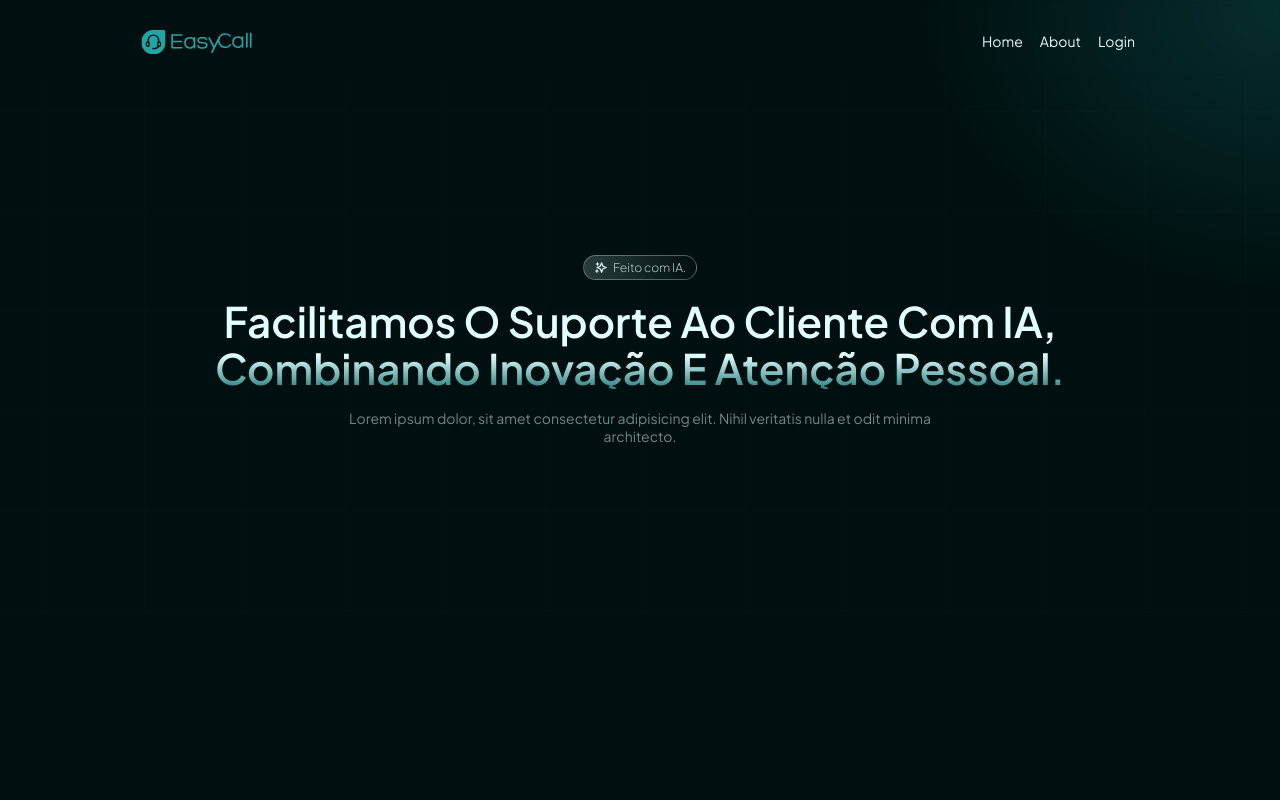
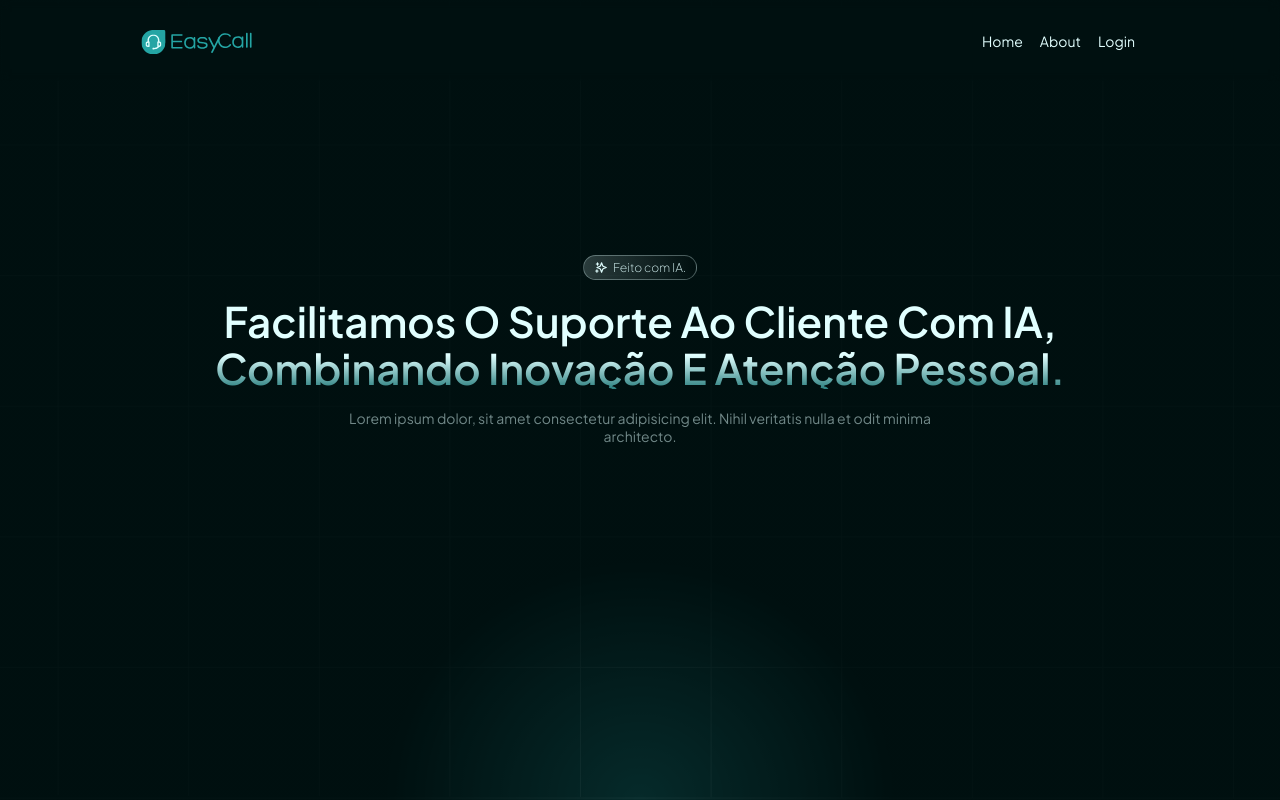
Before and after one commit to gabrielreis354/softtek-challenge, a React (Vite) app: page / in a window 1280 px wide. Built offline with nearby package versions, Linux system fonts and the light colour scheme.

Commit message:
adjusts in home

```diff
--- a/index.html
+++ b/index.html
@@ -2,9 +2,9 @@
 <html lang="pt-BR">
   <head>
     <meta charset="UTF-8" />
-    <link rel="icon" type="image/svg+xml" href="/vite.svg" />
+    <link rel="icon" type="image/svg+xml" href="./logo-1.ico" />
     <meta name="viewport" content="width=device-width, initial-scale=1.0" />
-    <title>Vite + React</title>
+    <title>EasyCall - suporte técnico facilitado</title>
   </head>
   <body>
     <div id="root"></div>
--- a/src/assets/components/Header.jsx
+++ b/src/assets/components/Header.jsx
@@ -6,12 +6,11 @@ import './Header.scss'
 function Header () {
     return (
       <>
-
       <header>
           <div className='header-content'>
 
             <div>
-              <Logo className="logo" width={120} icon_color={"#001010"} icon_bg_color={"#24a5a4"} name_color={"#24a5a4"}/>
+              <Logo className="logo" width={120} icon_color={"#e1ffff"} icon_bg_color={"#24a5a4"} name_color={"#24a5a4"}/>
             </div>
             <nav>
                 <NavLink className={ ({isActive}) => isActive ? "navlink on": "navlink" } to="/">
@@ -25,8 +24,6 @@ function Header () {
                 </NavLink>
             </nav>
           </div>
-
-
         </header>
 
         </>
--- a/src/assets/pages/Home.jsx
+++ b/src/assets/pages/Home.jsx
@@ -18,8 +18,11 @@ function Home () {
                 <div className='hero-text'>
                     Lorem ipsum dolor, sit amet consectetur adipisicing elit. Nihil veritatis nulla et odit minima architecto.
                 </div>
-                <div className='glow'>
-                    <Grid color={"#fff"} width={"100%"}/>
+                <div className='glow-grid'>
+                    <Grid color={"#fff"}/>
+                    <div className='glow'>
+
+                    </div>
                 </div>
 
             </div>
--- a/src/assets/pages/Home.scss
+++ b/src/assets/pages/Home.scss
@@ -44,20 +44,35 @@ h1.second-line {
     margin: 0 200px;
 }
 
+.glow-grid {
+    position: absolute;
+    top: 0;
+    right: 0;
+    left: 0;
+    width: 100%;
+    height: 100vh;
+    margin: auto;
+    overflow-x: hidden;
+    z-index: -1;
+    opacity: 0.35;
+}
+
 
 .glow {
     position: absolute;
     top: 0;
-    right: 0;
     left: 0;
-    background: radial-gradient(30% 99% at 101% 1%, #24a5a599 0%, rgb(0 0 0 / 0%) 99%);
     width: 100%;
-    height: 300px;
-    margin: auto;
-    z-index: -10;
-    opacity: 0.333;
+    height: 100%;
+    background: radial-gradient(20% 30% at 50% 100%, #24a5a599 0%, #001010 99%);
+    opacity: 0.85;
 }
 
-.glow svg {
-    opacity: 0.07;
+.glow-grid svg {
+    position: absolute;
+    top: 0;
+    left: 0;
+    height: 100%;
+    opacity: 0.35;
+
 }
```
Also changed, not shown: 2 other files (tests, documents, lock files or other folders).
